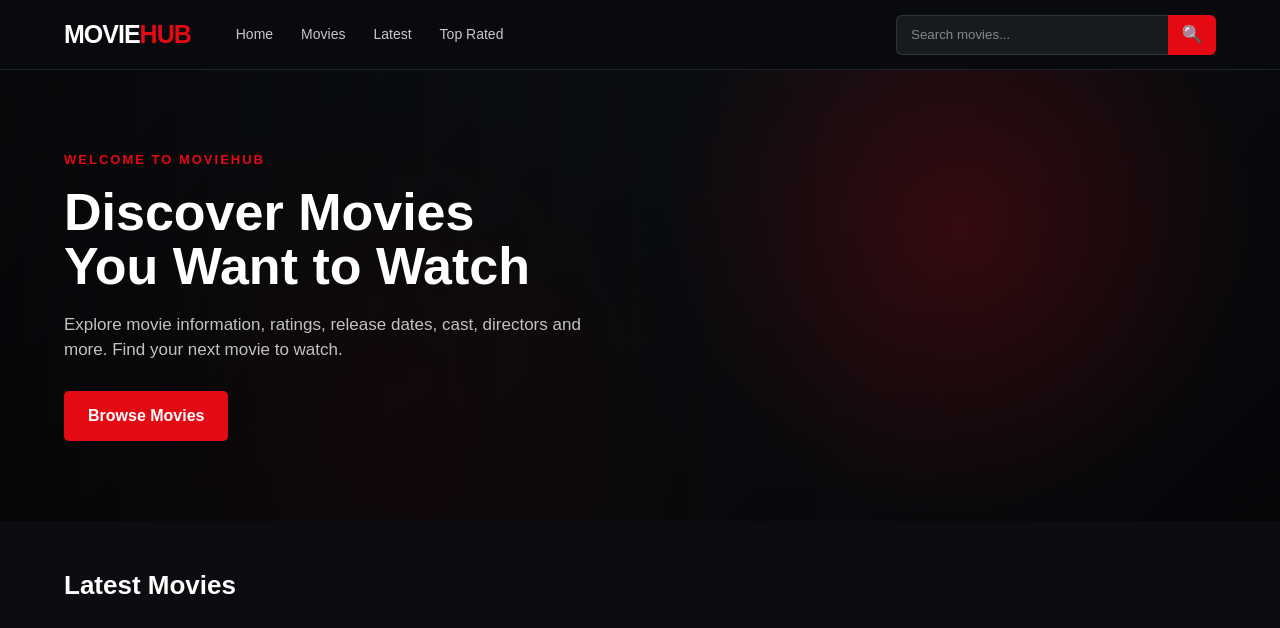
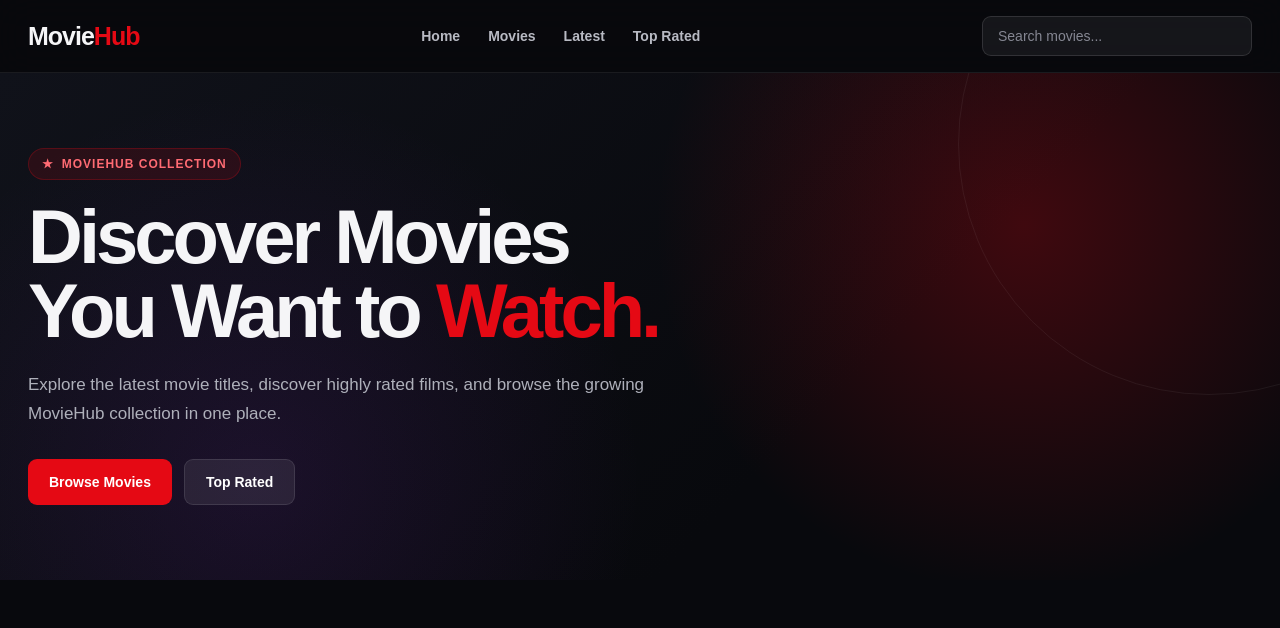
Before and after one commit to yrnamoriso1981-ops/movie_site, a Flask app: page / in a window 1280 px wide. Shown: the top 628 px of the page. Run offline with Flask 3, Linux system fonts and the light colour scheme.

Commit message:
Redesign MovieHub homepage

```diff
--- a/templates/index.html
+++ b/templates/index.html
@@ -2,16 +2,12 @@
 <html lang="en">
 <head>
     <meta charset="UTF-8">
-
     <meta name="viewport" content="width=device-width, initial-scale=1.0">
 
-    {% if query %}
-    <title>Search: {{ query }} - MovieHub</title>
-    <meta name="description" content="Search results for {{ query }} on MovieHub.">
-    {% else %}
-    <title>{{ page_title }} - MovieHub</title>
-    <meta name="description" content="Discover the latest movies, top rated movies, and movie information on MovieHub.">
-    {% endif %}
+    <title>{{ page_title }} | MovieHub</title>
+
+    <meta name="description"
+          content="Discover movies on MovieHub. Browse the latest movies, top-rated titles, and the full movie collection.">
 
     <meta name="robots" content="index, follow">
 
@@ -28,9 +24,9 @@
 
         body {
             font-family: Arial, Helvetica, sans-serif;
-            background: #0b0d10;
-            color: #ffffff;
-            line-height: 1.5;
+            background: #08090d;
+            color: #f5f5f7;
+            min-height: 100vh;
         }
 
         a {
@@ -41,22 +37,30 @@
         /* NAVBAR */
 
         .navbar {
-            height: 70px;
-            background: #080a0d;
-            border-bottom: 1px solid #20242a;
+            position: sticky;
+            top: 0;
+            z-index: 1000;
+            background: rgba(8, 9, 13, 0.88);
+            backdrop-filter: blur(18px);
+            border-bottom: 1px solid rgba(255,255,255,0.08);
+        }
+
+        .nav-inner {
+            max-width: 1400px;
+            margin: auto;
+            height: 72px;
+            padding: 0 28px;
             display: flex;
             align-items: center;
-            padding: 0 5%;
-            position: sticky;
-            top: 0;
-            z-index: 100;
+            justify-content: space-between;
+            gap: 30px;
         }
 
         .logo {
             font-size: 25px;
-            font-weight: 900;
+            font-weight: 800;
             letter-spacing: -1px;
-            margin-right: 45px;
+            white-space: nowrap;
         }
 
         .logo span {
@@ -67,175 +71,204 @@
             display: flex;
             align-items: center;
             gap: 28px;
+            color: #b8bac3;
             font-size: 14px;
-            color: #c8c8c8;
+            font-weight: 600;
         }
 
         .nav-links a {
-            transition: 0.2s;
+            transition: color 0.2s ease;
         }
 
         .nav-links a:hover {
             color: #ffffff;
         }
 
-        .search {
-            margin-left: auto;
+        .nav-search {
             display: flex;
-            width: 320px;
-            height: 40px;
+            align-items: center;
+            width: 270px;
         }
 
-        .search input {
-            flex: 1;
-            background: #171a1f;
-            border: 1px solid #30343a;
-            border-right: none;
-            color: #ffffff;
-            padding: 0 14px;
+        .nav-search input {
+            width: 100%;
+            height: 40px;
+            padding: 0 15px;
+            border-radius: 9px;
+            border: 1px solid rgba(255,255,255,0.12);
             outline: none;
-            border-radius: 6px 0 0 6px;
+            background: rgba(255,255,255,0.06);
+            color: #fff;
+            font-size: 14px;
         }
 
-        .search input::placeholder {
-            color: #888;
+        .nav-search input::placeholder {
+            color: #858792;
         }
 
-        .search button {
-            width: 48px;
-            border: none;
-            background: #e50914;
-            color: #ffffff;
-            cursor: pointer;
-            font-size: 17px;
-            border-radius: 0 6px 6px 0;
-        }
-
-        .search button:hover {
-            background: #f6121d;
+        .nav-search input:focus {
+            border-color: rgba(229,9,20,0.7);
+            background: rgba(255,255,255,0.08);
         }
 
         /* HERO */
 
         .hero {
+            position: relative;
+            overflow: hidden;
             min-height: 430px;
-            padding: 80px 5%;
             display: flex;
             align-items: center;
-            position: relative;
-            overflow: hidden;
             background:
-                radial-gradient(
-                    circle at 75% 35%,
-                    rgba(229, 9, 20, 0.20),
-                    transparent 30%
-                ),
-                radial-gradient(
-                    circle at 30% 80%,
-                    rgba(120, 0, 0, 0.15),
-                    transparent 35%
-                ),
-                linear-gradient(
-                    135deg,
-                    #11151b,
-                    #090b0e 60%,
-                    #050608
-                );
+                radial-gradient(circle at 80% 30%, rgba(229,9,20,0.25), transparent 34%),
+                radial-gradient(circle at 20% 80%, rgba(120,40,180,0.15), transparent 35%),
+                linear-gradient(135deg, #10121a 0%, #08090d 65%);
         }
 
-        .hero::after {
+        .hero::before {
             content: "";
             position: absolute;
-            inset: 0;
-            background: linear-gradient(
-                90deg,
-                rgba(0,0,0,0.65),
-                transparent 70%
-            );
-            pointer-events: none;
+            width: 500px;
+            height: 500px;
+            right: -180px;
+            top: -180px;
+            border-radius: 50%;
+            border: 1px solid rgba(255,255,255,0.06);
         }
 
         .hero-content {
             position: relative;
             z-index: 2;
-            max-width: 650px;
+            width: 100%;
+            max-width: 1400px;
+            margin: auto;
+            padding: 75px 28px;
         }
 
         .hero-label {
-            color: #e50914;
-            font-size: 13px;
-            font-weight: bold;
+            display: inline-flex;
+            align-items: center;
+            gap: 8px;
+            padding: 8px 13px;
+            border-radius: 30px;
+            background: rgba(229,9,20,0.12);
+            border: 1px solid rgba(229,9,20,0.25);
+            color: #ff6b73;
+            font-size: 12px;
+            font-weight: 700;
+            letter-spacing: 1px;
             text-transform: uppercase;
-            letter-spacing: 2px;
-            margin-bottom: 15px;
+            margin-bottom: 20px;
         }
 
         .hero h1 {
-            font-size: 52px;
-            line-height: 1.05;
-            margin-bottom: 18px;
+            max-width: 760px;
+            font-size: clamp(42px, 6vw, 76px);
+            line-height: 0.98;
+            letter-spacing: -4px;
+            margin-bottom: 22px;
+        }
+
+        .hero h1 span {
+            color: #e50914;
         }
 
         .hero p {
-            color: #c2c2c2;
+            max-width: 650px;
+            color: #aeb0ba;
             font-size: 17px;
-            max-width: 560px;
-            margin-bottom: 28px;
+            line-height: 1.7;
+            margin-bottom: 30px;
         }
 
-        .hero-button {
-            display: inline-block;
-            background: #e50914;
-            padding: 13px 24px;
-            border-radius: 5px;
-            font-weight: bold;
+        .hero-actions {
+            display: flex;
+            gap: 12px;
+            flex-wrap: wrap;
         }
 
-        .hero-button:hover {
-            background: #f6121d;
+        .btn {
+            display: inline-flex;
+            align-items: center;
+            justify-content: center;
+            min-height: 46px;
+            padding: 0 21px;
+            border-radius: 9px;
+            font-size: 14px;
+            font-weight: 700;
+            transition: transform 0.2s ease, background 0.2s ease;
         }
 
-        /* MAIN */
-
-        .container {
-            width: 90%;
-            max-width: 1400px;
-            margin: 0 auto;
+        .btn-primary {
+            background: #e50914;
+            color: white;
         }
 
-        .movies-section {
-            padding: 45px 0 70px;
+        .btn-primary:hover {
+            background: #f5222e;
+            transform: translateY(-2px);
+        }
+
+        .btn-secondary {
+            background: rgba(255,255,255,0.08);
+            border: 1px solid rgba(255,255,255,0.1);
+            color: white;
+        }
+
+        .btn-secondary:hover {
+            background: rgba(255,255,255,0.13);
+            transform: translateY(-2px);
+        }
+
+        /* CONTENT */
+
+        .content {
+            max-width: 1400px;
+            margin: auto;
+            padding: 55px 28px 80px;
+        }
+
+        .section-heading {
+            display: flex;
+            align-items: flex-end;
+            justify-content: space-between;
+            gap: 20px;
+            margin-bottom: 25px;
         }
 
         .section-title {
-            display: flex;
-            align-items: center;
-            gap: 15px;
-            margin-bottom: 25px;
+            font-size: 28px;
+            font-weight: 800;
+            letter-spacing: -1px;
         }
 
-        .section-title h2 {
-            font-size: 26px;
+        .section-subtitle {
+            color: #858792;
+            font-size: 14px;
+            margin-top: 7px;
         }
 
-        .result-count {
-            color: #888;
-            font-size: 14px;
+        .movie-count {
+            color: #8d8f99;
+            font-size: 13px;
+            white-space: nowrap;
         }
 
         /* MOVIE GRID */
 
         .movie-grid {
             display: grid;
-            grid-template-columns: repeat(6, 1fr);
-            gap: 22px;
+            grid-template-columns: repeat(6, minmax(0, 1fr));
+            gap: 20px;
         }
 
         .movie-card {
-            background: #12151a;
-            border: 1px solid #20242a;
-            border-radius: 7px;
+            position: relative;
+            min-width: 0;
             overflow: hidden;
+            border-radius: 13px;
+            background: #11131a;
+            border: 1px solid rgba(255,255,255,0.07);
             transition:
                 transform 0.25s ease,
                 border-color 0.25s ease,
@@ -400,12 +507,11 @@
 
 <body>
 
-    <!-- NAVBAR -->
-
 <nav class="navbar">
+    <div class="nav-inner">
 
         <a href="/" class="logo">
-            MOVIE<span>HUB</span>
+            Movie<span>Hub</span>
         </a>
 
         <div class="nav-links">
@@ -415,73 +521,79 @@
             <a href="/top-rated">Top Rated</a>
         </div>
 
-        <form class="search" action="/" method="get">
+        <form class="nav-search" action="/" method="get">
             <input
-                type="text"
+                type="search"
                 name="q"
                 value="{{ query }}"
                 placeholder="Search movies..."
-                autocomplete="off"
+                aria-label="Search movies"
             >
-            <button type="submit">🔍</button>
         </form>
 
+    </div>
 </nav>
-
-
 <!-- HERO -->
 
 {% if not query and page_title == "Latest Movies" %}
-
 <section class="hero">
-
     <div class="hero-content">
 
         <div class="hero-label">
-                Welcome to MovieHub
+            <span>&#9733;</span>
+            MovieHub Collection
         </div>
 
         <h1>
             Discover Movies<br>
-                You Want to Watch
+            You Want to <span>Watch.</span>
         </h1>
 
         <p>
-                Explore movie information, ratings, release dates,
-                cast, directors and more. Find your next movie to watch.
+            Explore the latest movie titles, discover highly rated films,
+            and browse the growing MovieHub collection in one place.
         </p>
 
-            <a href="/movies" class="hero-button">
+        <div class="hero-actions">
+            <a href="/movies" class="btn btn-primary">
                 Browse Movies
             </a>
 
+            <a href="/top-rated" class="btn btn-secondary">
+                Top Rated
+            </a>
         </div>
 
+    </div>
 </section>
-
 {% endif %}
 
 
-    <!-- MOVIES -->
+<!-- MOVIE COLLECTION -->
 
-    <main class="movies-section">
+<main class="content" id="movie-collection">
 
-        <div class="container">
+    <div class="section-heading">
 
-            <div class="section-title">
-
-                <h2>
+        <div>
+            <h2 class="section-title">
                 {{ page_title }}
             </h2>
 
             {% if query %}
+                <p class="section-subtitle">
+                    Showing results for "{{ query }}"
+                </p>
+            {% else %}
+                <p class="section-subtitle">
+                    Browse our movie collection
+                </p>
+            {% endif %}
+        </div>
 
-                <span class="result-count">
-                    {{ movies|length }}
-                    result{% if movies|length != 1 %}s{% endif %}
-                </span>
-
-                {% endif %}
+        <div class="movie-count">
+            {{ movies|length }} title{% if movies|length != 1 %}s{% endif %}
+        </div>
 
     </div>
 
@@ -494,7 +606,15 @@
 
         <article class="movie-card">
 
-           <a href="{{ movie.watch_url }}" target="_blank" rel="noopener noreferrer">
+            <a
+                href="{{ movie.watch_url }}"
+                target="_blank"
+                rel="noopener noreferrer"
+            >
+
+                <div class="poster-wrap">
+
+                    {% if movie.poster_url %}
 
                     <img
                         class="poster"
@@ -503,25 +623,51 @@
                         loading="lazy"
                     >
 
+                    {% else %}
+
+                    <div
+                        class="poster"
+                        style="display:flex;align-items:center;justify-content:center;color:#777;"
+                    >
+                        No Poster
+                    </div>
+
+                    {% endif %}
+
+
+                    {% if movie.rating %}
+
+                    <div class="rating-badge">
+                        &#9733; {{ movie.rating }}
+                    </div>
+
+                    {% endif %}
+
+
+                    <div class="poster-overlay">
+
+                        <div class="play-button">
+                            &#9654;
+                        </div>
+
+                    </div>
+
+                </div>
+
+
                 <div class="movie-info">
 
-                            <div class="movie-title">
+                    <h3 class="movie-title">
                         {{ movie.title }}
+                    </h3>
+
+                    {% if movie.release_date %}
+
+                    <div class="movie-meta">
+                        {{ movie.release_date }}
                     </div>
 
-                            <div class="movie-meta">
-
-                                <span>
-                                    {{ movie.release_date }}
-                                </span>
-
-                                {% if movie.rating %}
-                                <span class="rating">
-                                    ★ {{ movie.rating }}
-                                </span>
                     {% endif %}
-
-                            </div>
 
                 </div>
 
@@ -535,25 +681,17 @@
 
     {% else %}
 
-            <div class="empty">
+    <div class="empty-state">
 
         <h3>No movies found</h3>
 
-                {% if query %}
-                <p>
-                    No movie matched "{{ query }}".
+        <p style="margin-top:10px;">
+            Try searching for another movie title.
         </p>
-                {% else %}
-                <p>
-                    There are no movies available yet.
-                </p>
-                {% endif %}
 
     </div>
 
     {% endif %}
-
-        </div>
 
 </main>
 
@@ -562,10 +700,19 @@
 
 <footer>
 
-        <p>
-            © 2026 <strong>MovieHub</strong>.
-            Movie information and links for entertainment purposes.
-        </p>
+    <div class="footer-inner">
+
+        <div>
+            <span class="footer-brand">MovieHub</span>
+            &nbsp;&mdash;&nbsp;
+            Discover your next movie.
+        </div>
+
+        <div>
+            &copy; 2026 MovieHub. All rights reserved.
+        </div>
+
+    </div>
 
 </footer>
 
```
Also changed, not shown: other parts of templates/index.html (+161 -87 lines). Lines whose indentation alone changed are shown as unchanged.
